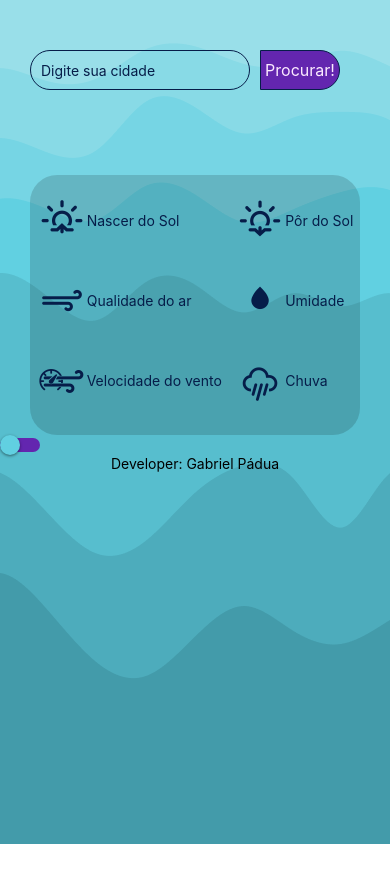
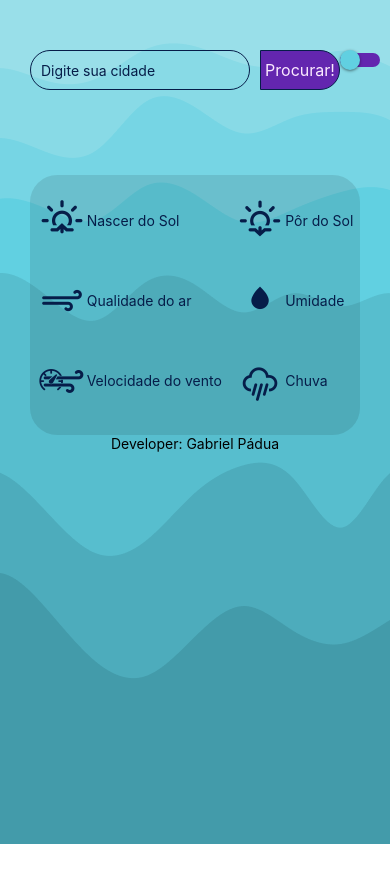
Before and after one commit to gabriepadua/Weather-app, a React Native app: screen / in a window 390 px wide. Shown: the top 882 px of the page. Built offline with nearby package versions, Linux system fonts and the light colour scheme.

Commit message:
botão e transparencia

```diff
--- a/App.js
+++ b/App.js
@@ -90,6 +90,7 @@ const getWeatherIcon = (weatherText) => {
         currentConditionsData = data; // Assign data to currentConditionsData
         console.log("Second Endpoint Data:", currentConditionsData);
 
+
         // Fetch data from the third endpoint
         return fetch(
           `${baseUrl}forecasts/v1/daily/1day/${locationKey}?apikey=${apiKey}&details=true`
@@ -139,6 +140,12 @@ const getWeatherIcon = (weatherText) => {
           <Pressable style={[styles.button, isEnabled ? styles.button : { backgroundColor: '#6326AF', borderColor: '#061D49'}]} onPress={getClima}>
             <Text style={styles.text}>Procurar!</Text>
           </Pressable>
+          <Switch id="switch"
+          trackColor={{ false: "#6326AF", true: "#81b0ff" }}
+          thumbColor={isEnabled ? "#6326AF" : "#61D0E1"}
+          onValueChange={toggleSwitch}
+          value={isEnabled}
+        />
         </View>
         <View style={styles.hello}>
            {weatherData && (
@@ -333,12 +340,6 @@ const getWeatherIcon = (weatherText) => {
             </View>
           </View>
         </View>
-        <Switch
-          trackColor={{ false: "#6326AF", true: "#81b0ff" }}
-          thumbColor={isEnabled ? "#6326AF" : "#61D0E1"}
-          onValueChange={toggleSwitch}
-          value={isEnabled}
-        />
         <Text style={styles.footer}>Developer: Gabriel Pádua</Text>
       </View>
     </ImageBackground>
@@ -431,7 +432,7 @@ const styles = StyleSheet.create({
     justifyContent: "space-around",
     alignItems: "center",
     marginTop: 40,
-    backgroundColor: "rgba(0, 0, 0, 0.15)",
+    backgroundColor: "rgba(0, 0, 0, 0.10)",
     borderRadius: 27,
     marginHorizontal: 30,
     alignItems: "center",
@@ -477,5 +478,5 @@ const styles = StyleSheet.create({
     color: "#061D49",
     fontSize: 25,
     marginTop: -7,
-  },
+  }
 });
```
